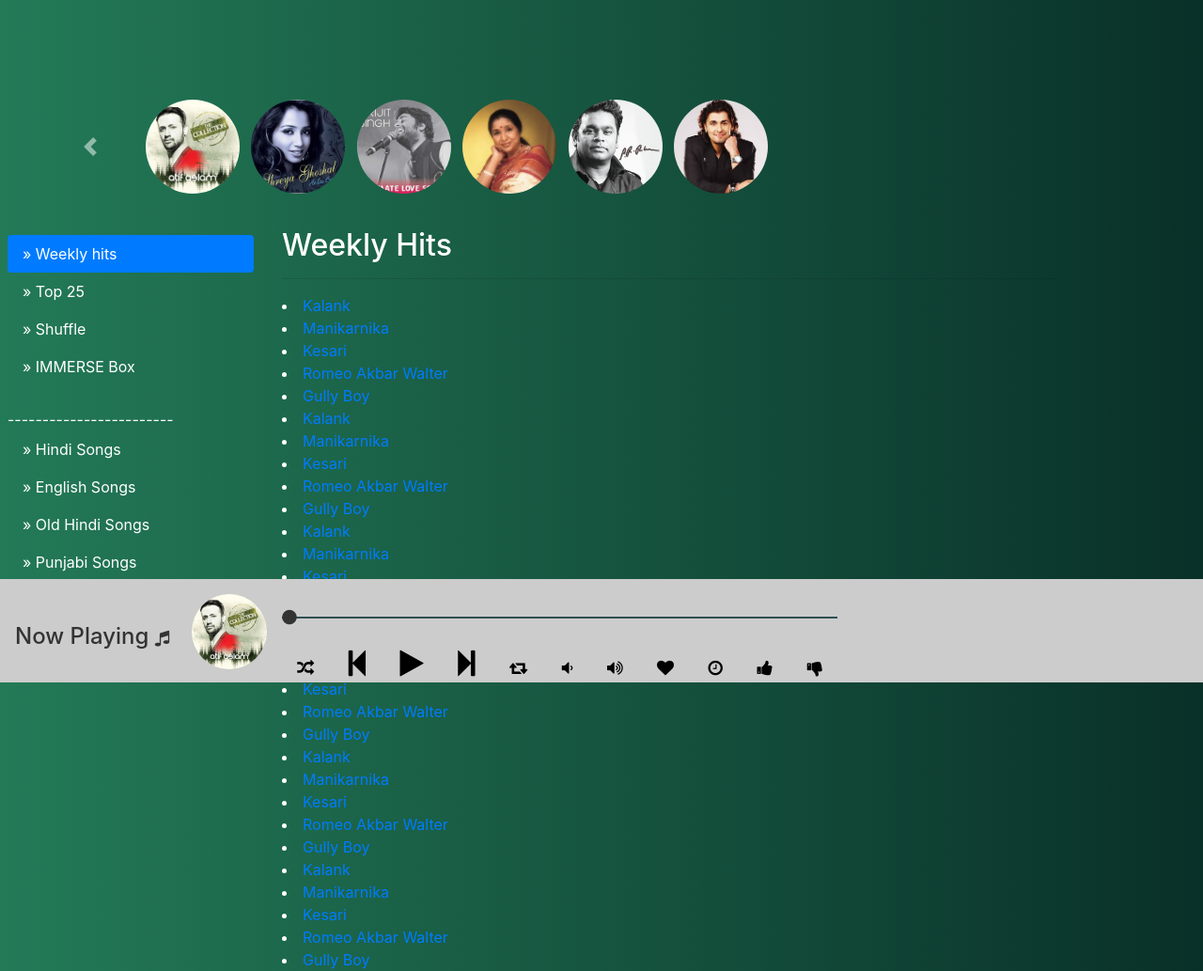
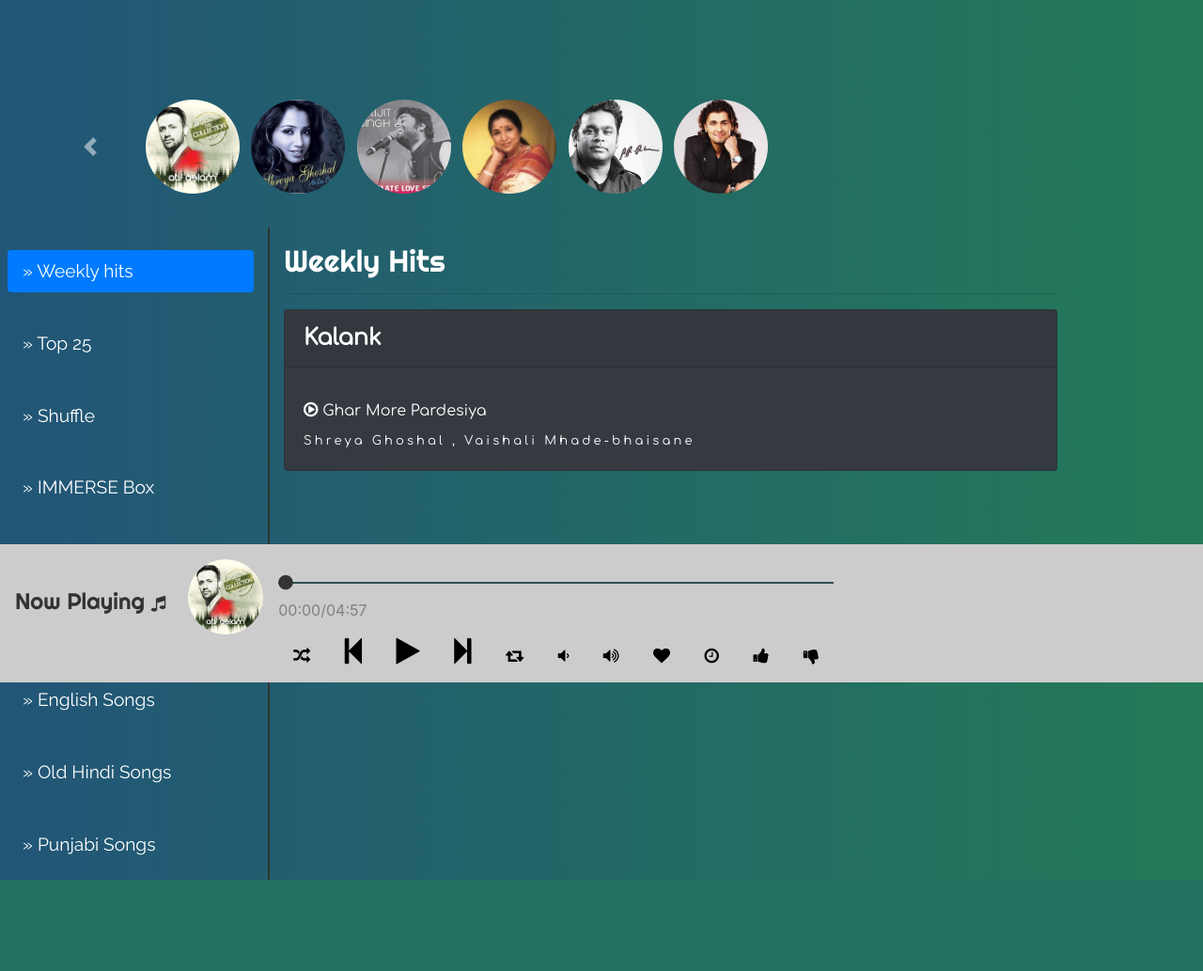
Before and after one commit to mounishsoni/IMMERSE, a PHP site: page / in a window 1280 px wide; the page is wider, and only the part inside the window is pictured. Shown: the part 74-1107 px from the top of that part at 94% size. After the commit the page ends 1010 px from the top of that part, so only its background shows below. Run offline with PHP 8.4, Linux system fonts and the light colour scheme.

Commit message:
weekly hits...

```diff
--- a/css/styles.css
+++ b/css/styles.css
@@ -1,9 +1,15 @@
 body {
 	background: #093028;  /* fallback for old browsers */
-	background: -webkit-linear-gradient(to right, #237A57, #093028);  /* Chrome 10-25, Safari 5.1-6 */
-	background: linear-gradient(to right, #237A57, #093028); /* W3C, IE 10+/ Edge, Firefox 16+, Chrome 26+, Opera 12+, Safari 7+ */
+	background: -webkit-linear-gradient(to right, #257, #237A57);  /* Chrome 10-25, Safari 5.1-6 */
+	background: linear-gradient(to right, #257, #237A57); /* W3C, IE 10+/ Edge, Firefox 16+, Chrome 26+, Opera 12+, Safari 7+ */
 	color:#fff;
 }
+
+h2 {
+	font-family: 'Righteous', cursive;
+}
+
+
 
 /* Extra small devices (phones, 600px and down) */
 @media only screen and (max-width: 600px) {
@@ -108,13 +114,49 @@ body {
 
 	.left-block a {
 		color:#fff;
+		font-size: 1.2rem;
+		font-family: Raleway;
+		margin-bottom: 1rem;
+		margin-top: 1rem;
+	}
+
+	.right-block {
+		padding-top: 1rem;
+		border-left: 2px solid #333;
+		box-shadow: 0;
+	}
+
+	.card {
+		font-family: 'Comfortaa', cursive;
+	}
+
+	.card-header {
+		font-weight: 700;
+		font-size: 24px;
+	}
+
+	.card-title a {
+		font-weight: 300;
+		font-size: 16px;
+		color:#fff;
+	}
+
+	.card-title a:hover {
+		color:lightblue;
+		text-decoration: none;
+	}
+
+	.card-text {
+		font-weight: 100;
+		letter-spacing: 0.2rem;
+		font-size: 13px;
 	}
 
 	/*player footer*/
 	#player {
 	}
 
-	.player-head {max-height: 110px;
+	.player-head {
 		background-color: #CCC;
 		padding: 1rem;
 		color:#333;
--- a/index.html
+++ b/index.html
@@ -13,7 +13,7 @@
   <link rel="stylesheet" href="https://cdnjs.cloudflare.com/ajax/libs/font-awesome/4.7.0/css/font-awesome.min.css">
 
   <!-- Fonts Link -->
-  <link href="https://fonts.googleapis.com/css?family=Cinzel+Decorative:700|Comfortaa|Raleway" rel="stylesheet">
+  <link href="https://fonts.googleapis.com/css?family=Cinzel+Decorative:700|Comfortaa|Raleway|Righteous" rel="stylesheet">
 
 </head>
 <body>
@@ -116,50 +116,28 @@
           <a class="nav-link" id="v-pills-profile-tab" data-toggle="pill" href="#v-pills-top-25" role="tab" aria-controls="v-pills-profile" aria-selected="false">» Top 25</a>
           <a class="nav-link" id="v-pills-messages-tab" data-toggle="pill" href="#v-pills-shuffle" role="tab" aria-controls="v-pills-messages" aria-selected="false">» Shuffle</a>
           <a class="nav-link" id="v-pills-settings-tab" data-toggle="pill" href="#v-pills-immerse" role="tab" aria-controls="v-pills-settings" aria-selected="false">» IMMERSE Box</a>
-          <br>------------------------<br>
+          <br>------------------------<br><br>
           <a class="nav-link" id="v-pills-settings-tab" data-toggle="pill" href="#v-pills-hindi" role="tab" aria-controls="v-pills-settings" aria-selected="false">» Hindi Songs</a>
           <a class="nav-link" id="v-pills-settings-tab" data-toggle="pill" href="#v-pills-english" role="tab" aria-controls="v-pills-settings" aria-selected="false">» English Songs</a>
           <a class="nav-link" id="v-pills-settings-tab" data-toggle="pill" href="#v-pills-old-hindi" role="tab" aria-controls="v-pills-settings" aria-selected="false">» Old Hindi Songs</a>
           <a class="nav-link" id="v-pills-settings-tab" data-toggle="pill" href="#v-pills-punjabi" role="tab" aria-controls="v-pills-settings" aria-selected="false">» Punjabi Songs</a>
         </div>
       </div>
-      <div class="col-9 center-block">
+      <div class="col-9 right-block">
         <div class="tab-content" id="v-pills-tabContent">
           <div class="tab-pane fade show active" id="v-pills-weekly-hits" role="tabpanel" aria-labelledby="v-pills-home-tab">
             <div class="section">
               <h2>Weekly Hits</h2>
               <hr>
-
-                <li> <a href="#">Kalank </a></li>
-                <li> <a href="#">Manikarnika </a> </li>
-                <li> <a href="#">Kesari </a></li>
-                <li> <a href="#">Romeo Akbar Walter </a></li>
-                <li> <a href="#">Gully Boy </a></li>
-                <li> <a href="#">Kalank </a></li>
-                <li> <a href="#">Manikarnika </a> </li>
-                <li> <a href="#">Kesari </a></li>
-                <li> <a href="#">Romeo Akbar Walter </a></li>
-                <li> <a href="#">Gully Boy </a></li>
-                <li> <a href="#">Kalank </a></li>
-                <li> <a href="#">Manikarnika </a> </li>
-                <li> <a href="#">Kesari </a></li>
-                <li> <a href="#">Romeo Akbar Walter </a></li>
-                <li> <a href="#">Gully Boy </a></li>
-                <li> <a href="#">Kalank </a></li>
-                <li> <a href="#">Manikarnika </a> </li>
-                <li> <a href="#">Kesari </a></li>
-                <li> <a href="#">Romeo Akbar Walter </a></li>
-                <li> <a href="#">Gully Boy </a></li>
-                <li> <a href="#">Kalank </a></li>
-                <li> <a href="#">Manikarnika </a> </li>
-                <li> <a href="#">Kesari </a></li>
-                <li> <a href="#">Romeo Akbar Walter </a></li>
-                <li> <a href="#">Gully Boy </a></li>
-                <li> <a href="#">Kalank </a></li>
-                <li> <a href="#">Manikarnika </a> </li>
-                <li> <a href="#">Kesari </a></li>
-                <li> <a href="#">Romeo Akbar Walter </a></li>
-                <li> <a href="#">Gully Boy </a></li>
+                <div class="card text-white bg-dark mb-3" >
+                  <div class="card-header">Kalank</div>
+                  <div class="card-body">
+                    <h5 class="card-title">
+                      <a href="#"><span class="fa fa-play-circle-o"></span> Ghar More Pardesiya </a>
+                    </h5>
+                    <p class="card-text">Shreya Ghoshal , Vaishali Mhade-bhaisane</p>
+                  </div>
+                </div>
             </div>
           </div>
           <div class="tab-pane fade" id="v-pills-top-25" role="tabpanel" aria-labelledby="v-pills-profile-tab">...</div>
@@ -167,7 +145,7 @@
           <div class="tab-pane fade" id="v-pills-immerese" role="tabpanel" aria-labelledby="v-pills-settings-tab">...</div>
           <div class="tab-pane fade" id="v-pills-hindi" role="tabpanel" aria-labelledby="v-pills-settings-tab">
             <div class="section">
-              <h3>Latest Songs</h3>
+              <h2>Latest Songs</h2>
               <ul type="arrow">
                 <li> <a href="#">Kalank </a></li>
                 <li> <a href="#">Manikarnika </a> </li>
@@ -193,6 +171,7 @@
         <div class="player-body">
           <span class="fa fa-circle"></span>
           <hr id="seek">
+          <span style="color: grey"> 00:00/04:57 </span><br>
           <a href="#"><div class="fa fa-random"></div></a>
           <a href="#"><div class="fa fa-step-backward"></div></a>
           <a href="#"><div class="fa fa-play"></div></a>
```
